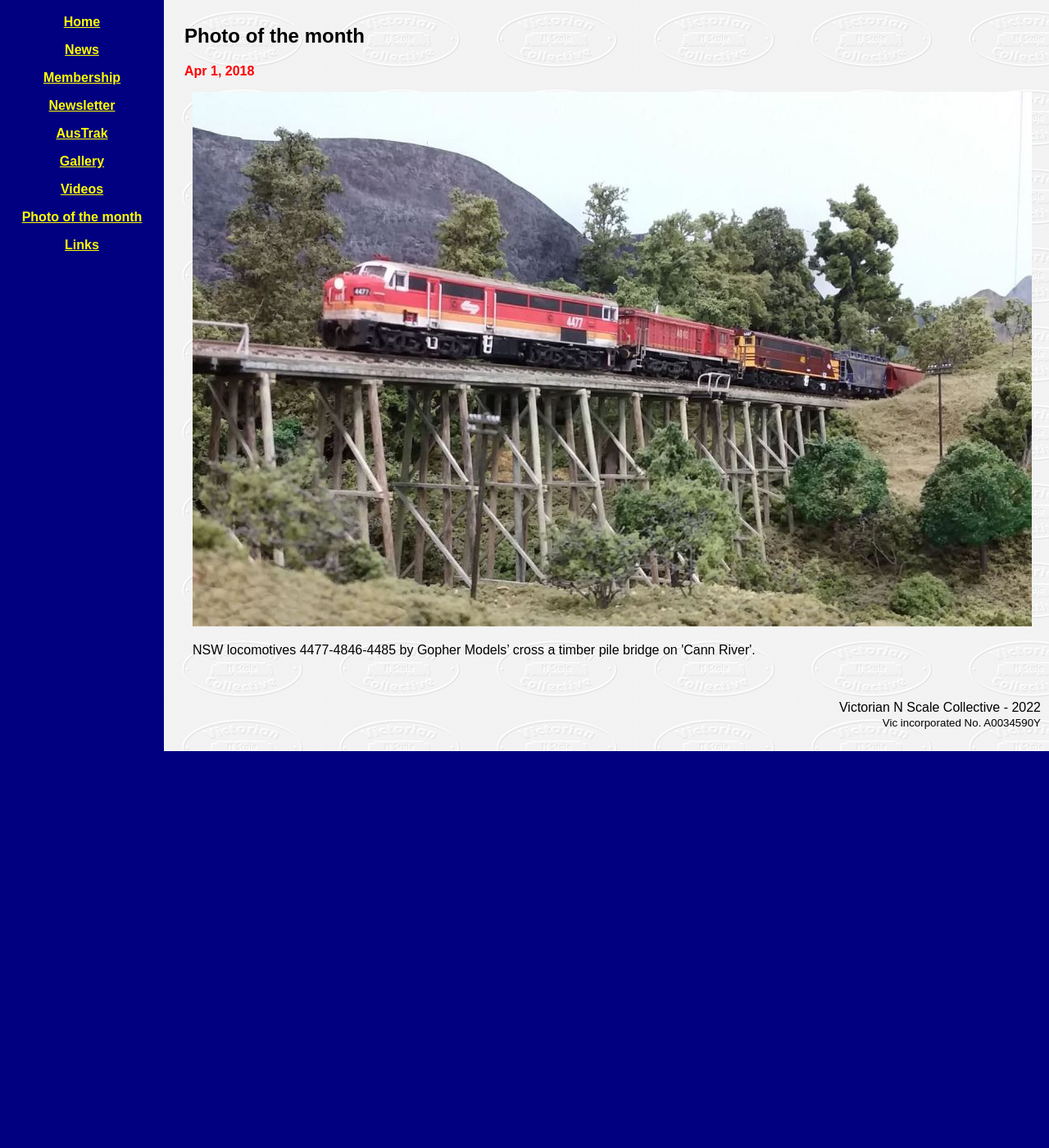
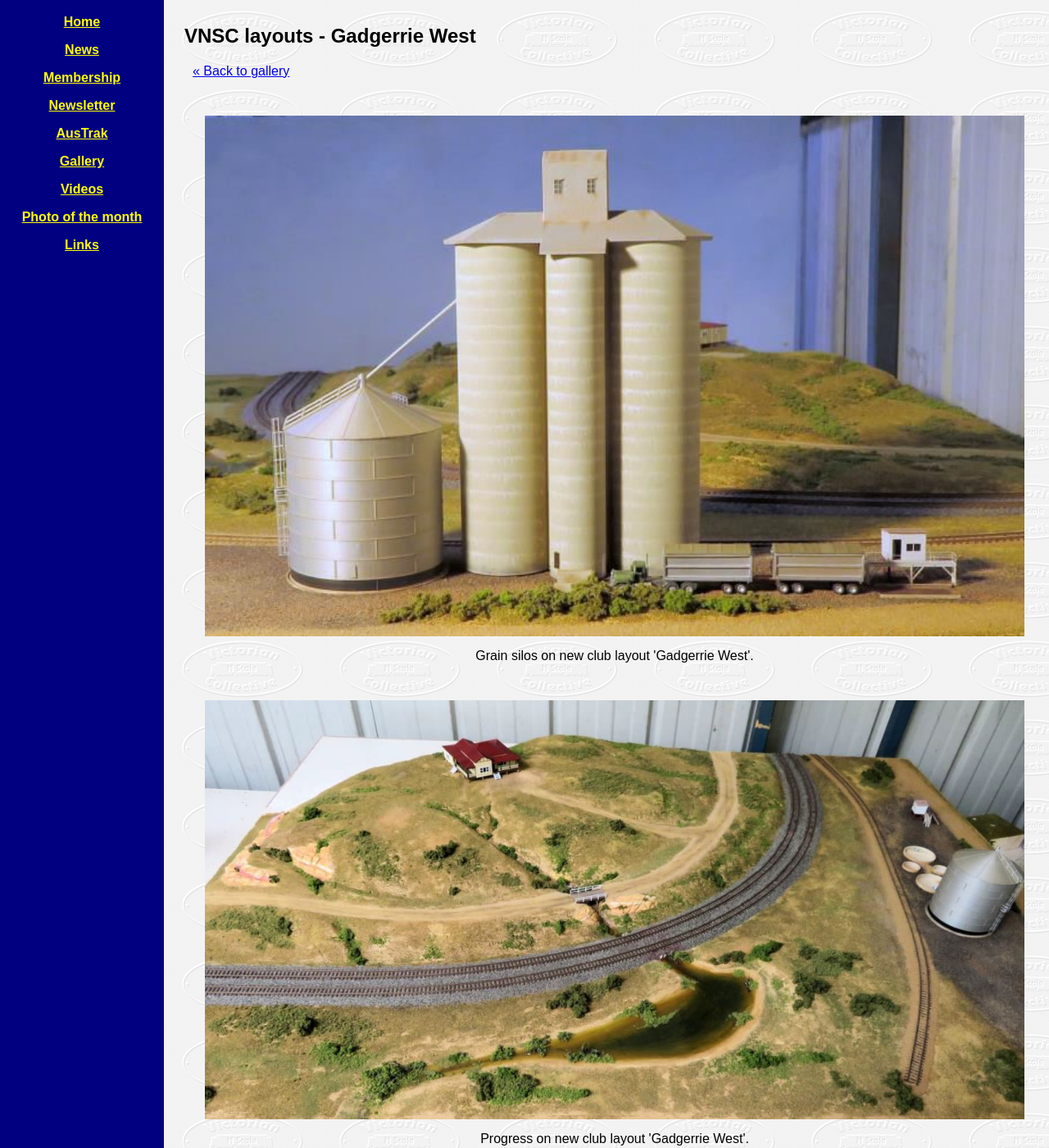
Before and after one commit to vnsc/vnsc.github.io, a Jekyll site: the page built from showcase/layout-gadgerrie-west.htm, in a window 1280 px wide and 1400 px high. Shown: the whole window at 82% size. Built offline with Jekyll 4.4.1, drawn with Linux system fonts in a browser that asks for light colours; some of the changed text lies outside the part shown.

Commit message:
Update photos and new to July 2022, plus gallery fixes

```diff
--- a/_posts/2019-06-01-photo.html
+++ b/_posts/2019-06-01-photo.html
@@ -1,7 +1,7 @@
 ---
 layout: post
 title: Photo of the month
-category: [photoOfTheMonth, billabongCreek]
+category: [photoOfTheMonth, billabongFlat]
 ---
 
 <img src="/images/photo-of-the-month/2019-06.jpg">
--- a/_posts/2019-11-01-photo.html
+++ b/_posts/2019-11-01-photo.html
@@ -1,7 +1,7 @@
 ---
 layout: post
 title: Photo of the month
-category: [photoOfTheMonth, laidlaw]
+category: [photoOfTheMonth]
 ---
 
 <img src="/images/photo-of-the-month/2019-11.jpg">
--- a/showcase/layout-t-trak.htm
+++ b/showcase/layout-billabong-flat.htm
@@ -1,12 +1,12 @@
 ---
 layout: gallery
-title: Member layouts - T-Trak
+title: Member layouts - Billabong Flat
 menu: showcase
 weight: 15
 ---
 
 <div class="gallery-content">
-{% for post in site.categories.ttrak %}
+{% for post in site.categories.billabongFlat %}
   <div class="post">
 	<div class="post-content">
 	  {{ post.content }}
--- a/_posts/2018-04-01-photo.html
+++ b/showcase/layout-gadgerrie-west.htm
@@ -1,10 +1,16 @@
 ---
-layout: post
-title: Photo of the month
-date:   2018-04-01
-category: [photoOfTheMonth, cannRiver]
+layout: gallery
+title: VNSC layouts - Gadgerrie West
+menu: showcase
+weight: 3
 ---
 
-<img src="/images/photo-of-the-month/2018-04.jpg">
-
-<p>NSW locomotives 4477-4846-4485 by Gopher Models’ cross a timber pile bridge on 'Cann River'.<p>
+<div class="gallery-content">
+{% for post in site.categories.gadgerrieWest %}
+  <div class="post">
+	<div class="post-content">
+	  {{ post.content }}
+	</div>
+  </div>
+{% endfor %}
+</div>
--- a/showcase/vnsc-modular-layout.htm
+++ b/showcase/vnsc-modular-layout.htm
@@ -1,7 +1,6 @@
 ---
 layout: gallery
-title: Member models - VNSC AusTrak modules
-menu-title: VNSC AusTrak modules
+title: VNSC layouts - AusTrak modules
 menu: showcase
 weight: 1
 ---
```
Also changed, not shown: _posts/2022-05-01-meeting.md (added, +7 -0 lines), _posts/2022-05-01-photo.html (added, +9 -0 lines), _posts/2022-06-01-meeting.md (added, +7 -0 lines), _posts/2022-06-01-photo.html (added, +9 -0 lines), _posts/2022-07-01-meeting.md (added, +7 -0 lines), _posts/2022-07-01-photo.html (added, +9 -0 lines), images/photo-of-the-month/2022-05.jpg (added), images/photo-of-the-month/2022-06.jpg (added), images/photo-of-the-month/2022-07.jpg (added).
